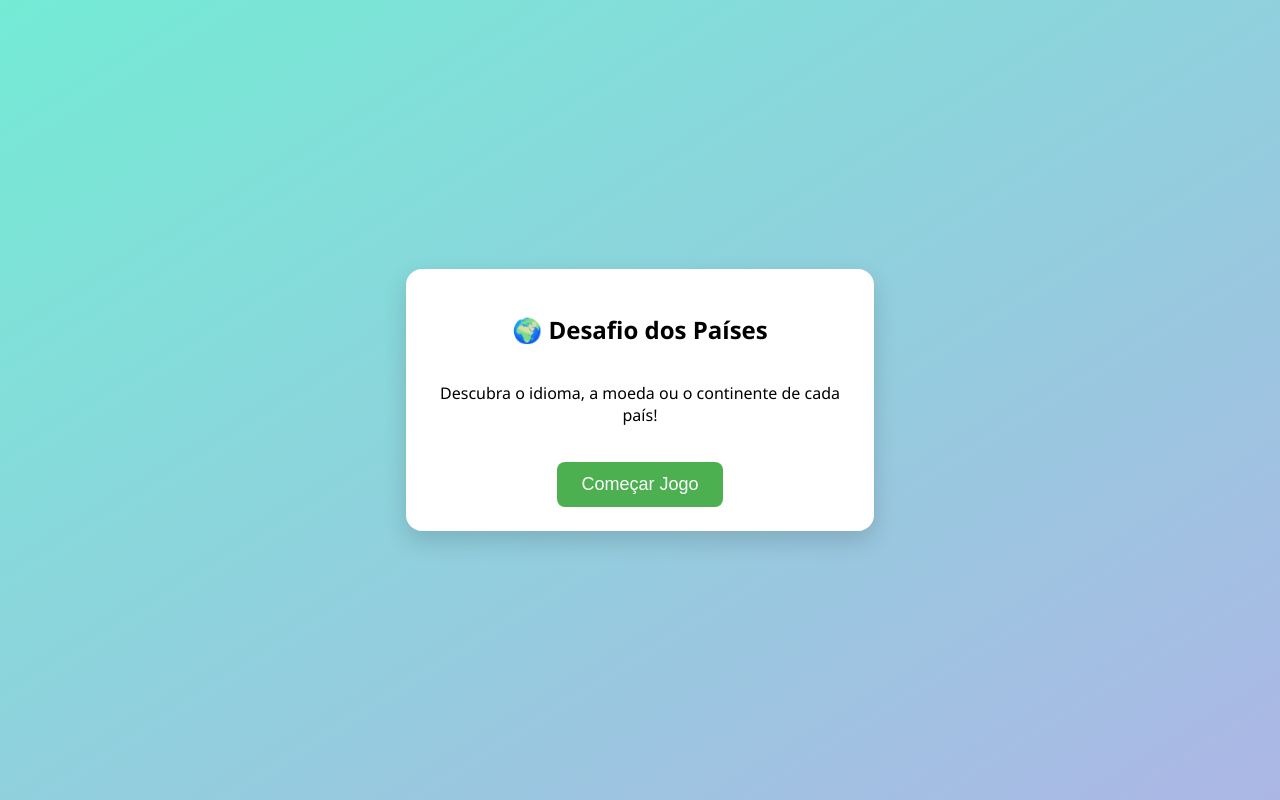
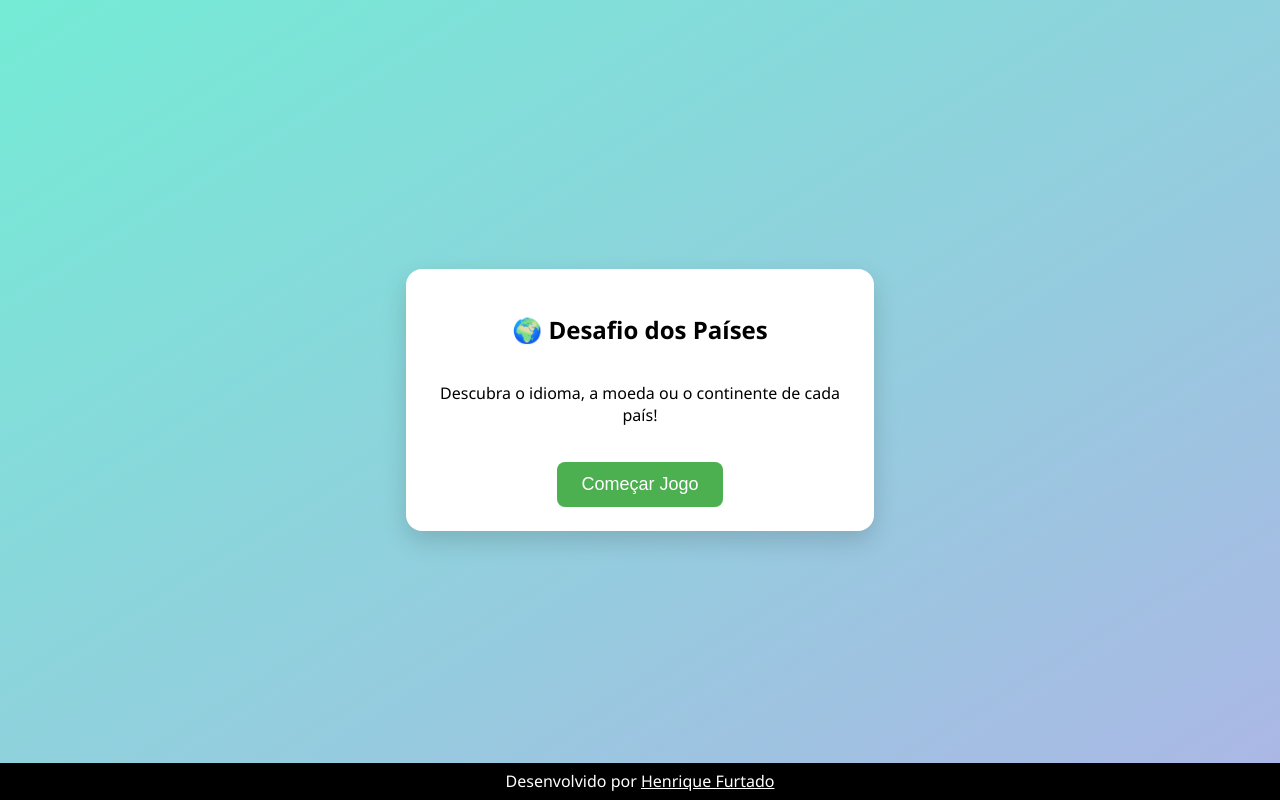
Before and after one commit to henrique-furtado47/atv-whatsistheflag, a plain HTML site: page index.html in a window 1280 px wide. Drawn offline with Linux system fonts and the light colour scheme.

Commit message:
Adicionado footer e corrigido bug

```diff
--- a/css/style.css
+++ b/css/style.css
@@ -75,3 +75,17 @@ body {
   font-size: 18px;
   margin-top: 10px;
 }
+
+footer {
+  width: 100%;
+  text-align: center;
+  position: absolute;
+  bottom: 0;
+  background: black;
+  color: white;
+  line-height: 5px;
+}
+
+footer a {
+  color: white;
+}
--- a/index.html
+++ b/index.html
@@ -43,6 +43,12 @@
         Deseja tentar novamente?
       </button>
     </section>
+    <footer>
+      <p>
+        Desenvolvido por
+        <a href="https://github.com/henrique-furtado47">Henrique Furtado</a>
+      </p>
+    </footer>
     <script src="script.js"></script>
   </body>
 </html>
--- a/script.js
+++ b/script.js
@@ -358,7 +358,7 @@ let tempoRestante = 30;
 const relogio = document.getElementById("contador");
 
 function iniciarJogo() {
-  tempoRestante = 30;
+  tempoRestante = 31;
   acertos = 0;
   document.querySelector(".tela.ativa").classList.remove("ativa");
   document.getElementById("tela-jogo").classList.add("ativa");
```
